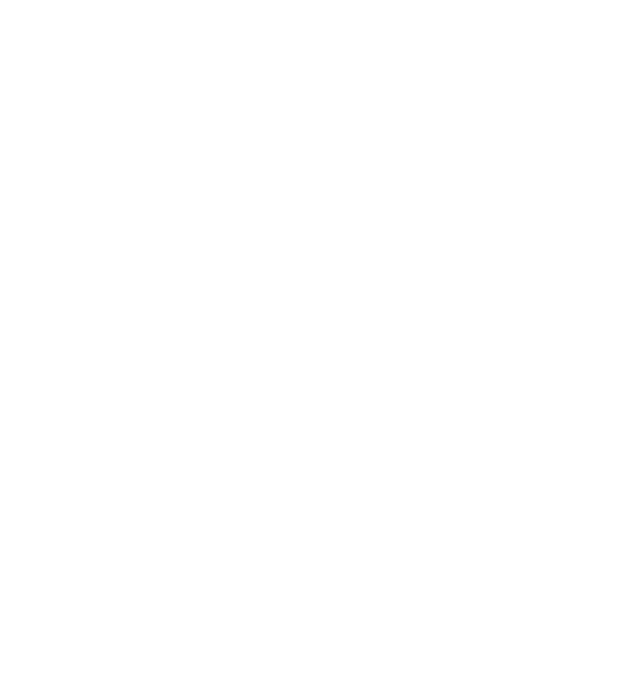
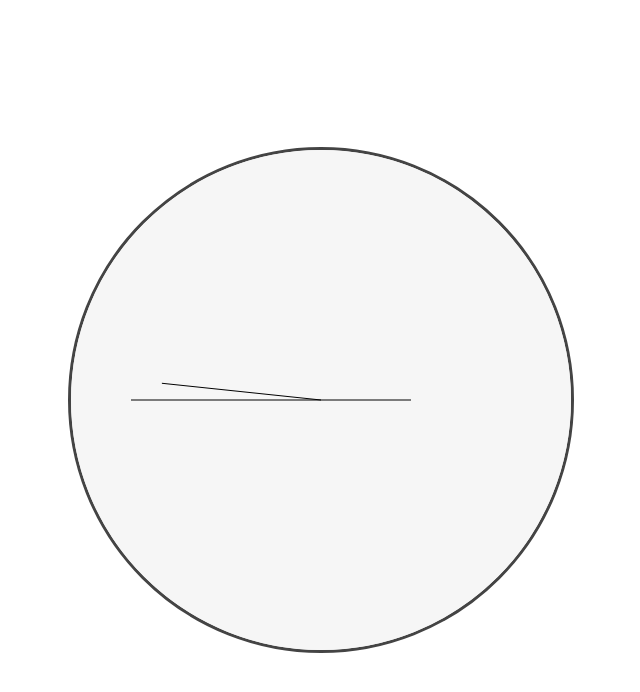
Before and after one commit to kbrdsk/clock, a plain HTML site: page index.html in a window 1280 px wide. Shown: the whole page, without its empty margins (319-959 px from the left). Drawn offline with Linux system fonts and the light colour scheme.

Commit message:
first pass

```diff
--- a/index.html
+++ b/index.html
@@ -7,7 +7,7 @@
 		<title>Clock</title>
 	</head>
 	<body>
-		<canvas id = 'clock' height = '500' width = '500'></canvas>
+		<canvas id = 'clock-canvas' height = '500' width = '500'></canvas>
 		<script src = 'scripts/clock.js'></script>
 	</body>
 </html>
--- a/scripts/clock.js
+++ b/scripts/clock.js
@@ -0,0 +1,80 @@
+let time = new Date(Date.now());
+
+let canvas = document.getElementById('clock-canvas'),
+	ctx = canvas.getContext('2d');
+
+let origin = [canvas.width / 2, canvas.height / 2];
+
+let hourHandLength = 90,
+    minuteHandLength = 160,
+    secondHandLength = 190;
+
+let hourHandColor =
+    minuteHandColor =
+    secondHandColor = '#000';
+
+let backgroundColor = '#f6f6f6';
+
+setInterval(update, 100);
+
+function drawNumber(number){
+
+}
+
+function drawNumbers(){
+
+}
+
+function drawSecondHand(){
+	let angle = -time.getSeconds()/30 * Math.PI + Math.PI / 2;
+	let radius = secondHandLength;
+	let endPoint = [origin[0] + Math.cos(angle) * radius,
+					origin[1] - Math.sin(angle) * radius]
+
+	ctx.beginPath();
+	ctx.moveTo(...origin);
+	ctx.lineTo(...endPoint);
+	ctx.strokeStyle = secondHandColor;
+	ctx.stroke();
+}
+
+function drawMinuteHand(){
+	let angle = -time.getMinutes()/30 * Math.PI + Math.PI / 2;
+	let radius = minuteHandLength;
+	let endPoint = [origin[0] + Math.cos(angle) * radius,
+					origin[1] - Math.sin(angle) * radius]
+
+	ctx.beginPath();
+	ctx.moveTo(...origin);
+	ctx.lineTo(...endPoint);
+	ctx.strokeStyle = minuteHandColor;
+	ctx.stroke();
+}
+
+function drawHourHand(){
+	let angle = -time.getHours()/6 * Math.PI + Math.PI / 2;
+	let radius = hourHandLength;
+	let endPoint = [origin[0] + Math.cos(angle) * radius,
+					origin[1] - Math.sin(angle) * radius]
+
+	ctx.beginPath();
+	ctx.moveTo(...origin);
+	ctx.lineTo(...endPoint);
+	ctx.strokeStyle = hourHandColor;
+	ctx.stroke();
+}
+
+function update(){
+	time = new Date(Date.now());
+	ctx.rect(0, 0, canvas.width, canvas.height);
+	ctx.fillStyle = backgroundColor;
+	ctx.fill();
+
+	drawSecondHand();
+	drawMinuteHand();
+	drawHourHand();
+}
+
+class Timer{
+
+}
--- a/styles/style.css
+++ b/styles/style.css
@@ -0,0 +1,15 @@
+body{
+	display: flex;
+	min-height: 100vh;
+	min-width: 100vw;
+	justify-content: center;
+	align-items: center;
+}
+
+#clock-canvas{
+	background-color: #f6f6f6;
+	border-radius: 50%;
+	border-width: 60px;
+	border: solid;
+	border-color: #444;
+}
```
